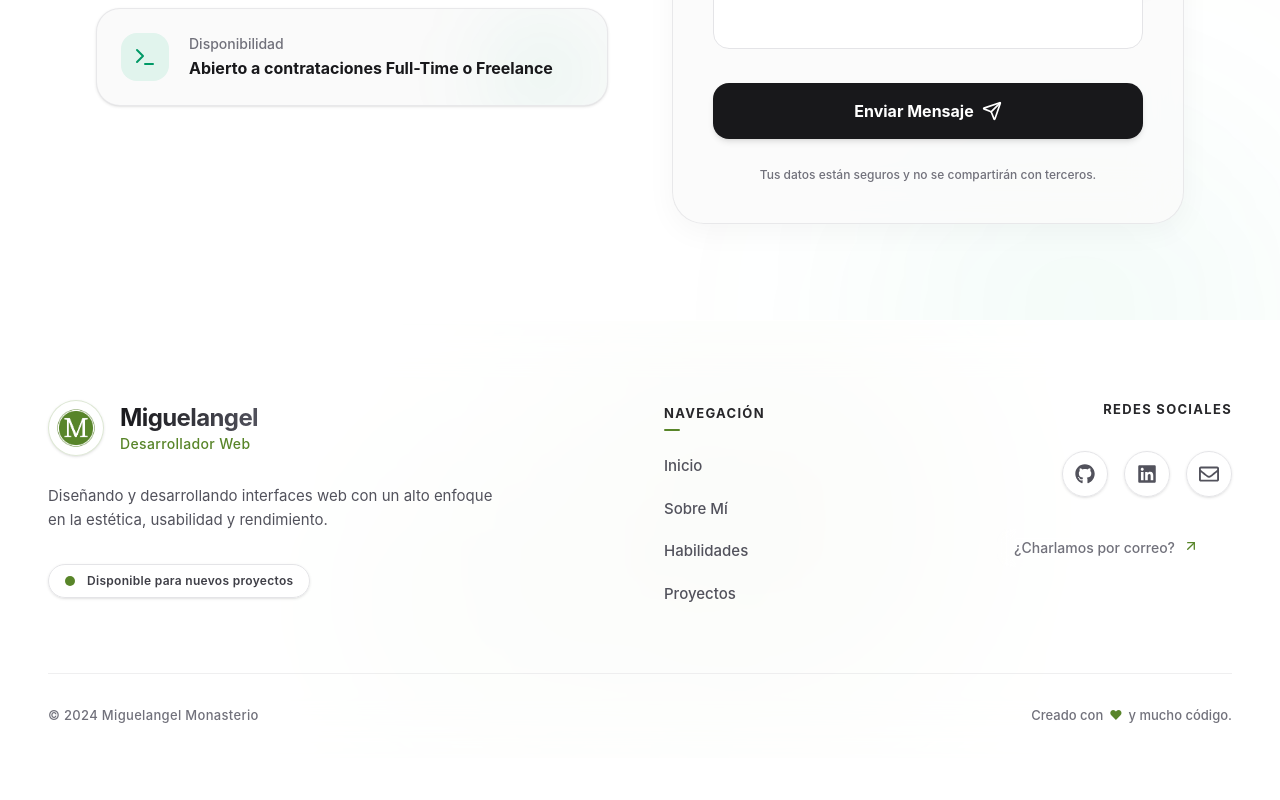
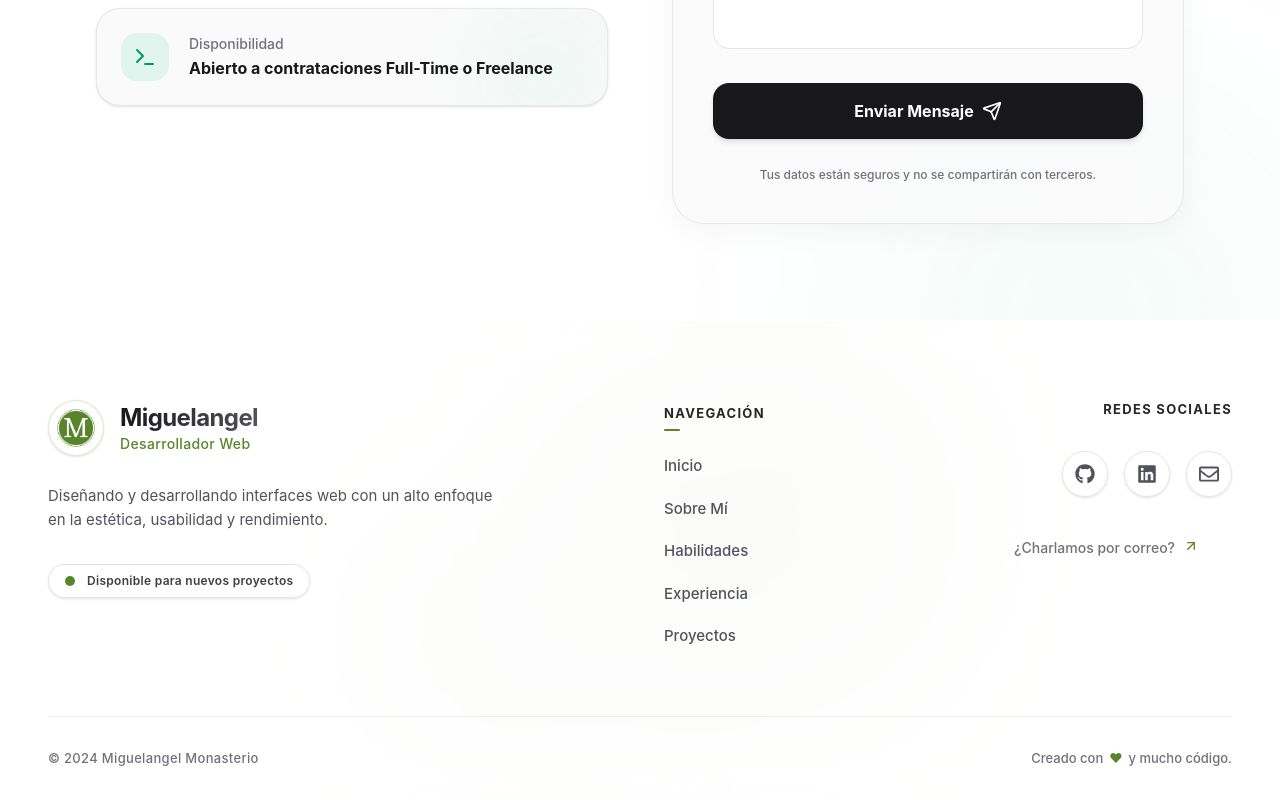
Before and after one commit to M11gueeL/Portfolio, a React (Vite) app: page /about in a window 1280 px wide. Shown: the part 5139-5939 px from the top of the page. Before the commit the page ends 5897 px from the top, so only its background shows below. Built offline with nearby package versions, Linux system fonts and the light colour scheme.

Commit message:
Refactor Footer component to use Link for navigation; update Hero component heading size for improved readability

```diff
--- a/src/layouts/Footer.jsx
+++ b/src/layouts/Footer.jsx
@@ -1,5 +1,6 @@
 import { FaGithub, FaLinkedin, FaRegEnvelope } from 'react-icons/fa';
 import { LuArrowRight } from 'react-icons/lu';
+import { Link } from 'react-router-dom';
 
 export const Footer = () => {
   return (
@@ -20,7 +21,7 @@ export const Footer = () => {
 
           {/* Columna 1: Branding y Perfil */}
           <div className="md:col-span-5 lg:col-span-6 flex flex-col items-start xl:pr-10">
-            <a href="/" className="flex items-center gap-4 group mb-7">
+            <Link to="/" className="flex items-center gap-4 group mb-7">
               <div className="relative">
                 {/* Glow del Logo al hacer hover */}
                 <div className="absolute inset-0 bg-brand/40 blur-md rounded-full scale-50 group-hover:scale-110 opacity-0 group-hover:opacity-100 transition-all duration-500" />
@@ -38,7 +39,7 @@ export const Footer = () => {
                   Desarrollador Web
                 </span>
               </div>
-            </a>
+            </Link>
 
             <p className="text-[15px] leading-relaxed text-zinc-600 dark:text-zinc-400 max-w-md mb-8">
               Diseñando y desarrollando interfaces web con un alto enfoque en la estética, usabilidad y rendimiento.
@@ -63,17 +64,23 @@ export const Footer = () => {
               <span className="absolute -bottom-2 left-0 w-4 h-0.5 bg-brand rounded-full"></span>
             </h3>
             <ul className="flex flex-col gap-4 mt-2">
-              {['Inicio', 'Sobre Mí', 'Habilidades', 'Proyectos'].map((link) => (
-                <li key={link}>
-                  <a
-                    href={`${link.toLowerCase().replace(' ', '-')}`}
+              {[
+                { name: 'Inicio', path: '/' },
+                { name: 'Sobre Mí', path: '/about' },
+                { name: 'Habilidades', path: '/skills' },
+                { name: 'Experiencia', path: '/experience' },
+                { name: 'Proyectos', path: '/projects' }
+              ].map((link) => (
+                <li key={link.name}>
+                  <Link
+                    to={link.path}
                     className="group flex items-center gap-2 text-[15px] text-zinc-600 dark:text-zinc-400 hover:text-zinc-900 dark:hover:text-white transition-colors font-medium"
                   >
                     <span className="relative overflow-hidden pb-1">
-                      {link}
+                      {link.name}
                       <span className="absolute bottom-0 left-0 w-full h-[1.5px] bg-brand -translate-x-[101%] group-hover:translate-x-0 transition-transform duration-300 ease-out" />
                     </span>
-                  </a>
+                  </Link>
                 </li>
               ))}
             </ul>
--- a/src/pages/Hero/Hero.jsx
+++ b/src/pages/Hero/Hero.jsx
@@ -28,7 +28,7 @@ export const Hero = () => {
         </div>
 
         {/* Titular Masivo e Impactante */}
-        <h1 className="text-5xl md:text-6xl xl:text-[80px] font-bold text-zinc-900 dark:text-white tracking-tight leading-[1.05] mb-6 drop-shadow-sm">
+        <h1 className="text-4xl md:text-6xl xl:text-[80px] font-bold text-zinc-900 dark:text-white tracking-tight leading-[1.05] mb-6 drop-shadow-sm">
           Construyendo ideas,<br className="hidden md:block" />
           <span className="relative inline-block mt-2 md:mt-0">
             <span className="relative z-10 text-transparent bg-clip-text bg-linear-to-r from-brand via-emerald-500 to-teal-400 drop-shadow-sm">
```
